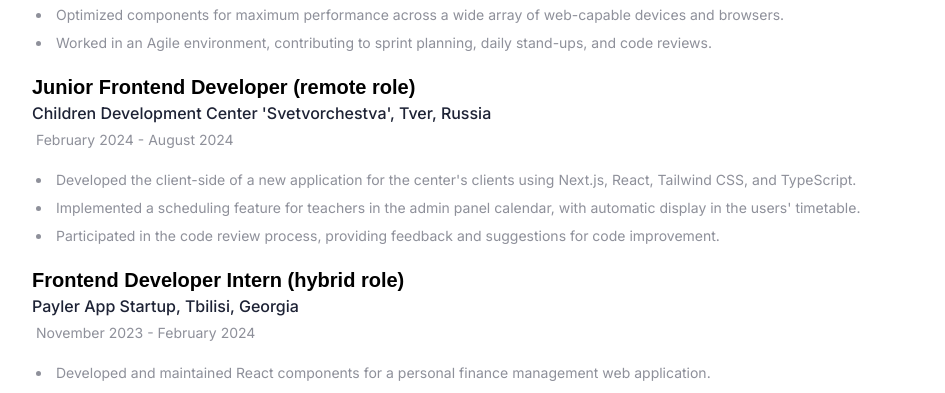
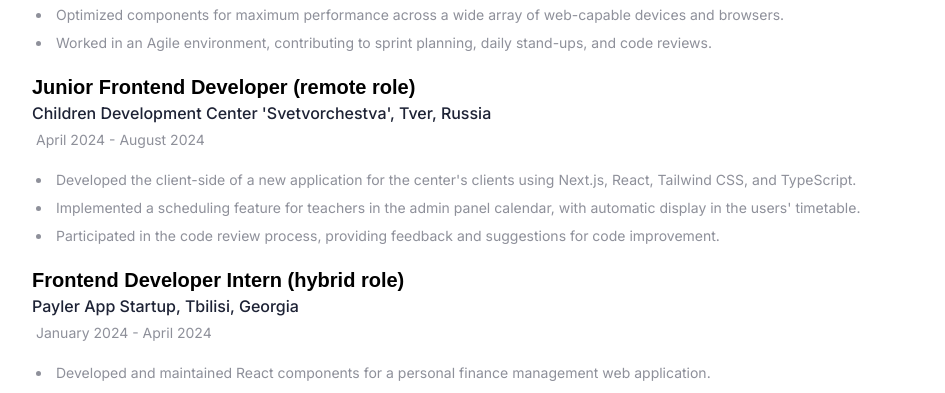
Before and after one commit to VikaLubenets/Portfolio, a Next.js app: page /about in a window 1280 px wide. Shown: the part 920-1313 px from the top of the page, without its empty margins (160-1105 px from the left). Built offline with nearby package versions, Linux system fonts and the light colour scheme.

Commit message:
fix: update terms

```diff
--- a/src/constants/constants.ts
+++ b/src/constants/constants.ts
@@ -91,7 +91,7 @@ export const experiences = [
         company_name: "Children Development Center 'Svetvorchestva', Tver, Russia",
         icon: '/assets/images/logo.svg',
         iconBg: "#accbe1",
-        date: "February 2024 - August 2024",
+        date: "April 2024 - August 2024",
         points: [
             "Developed the client-side of a new application for the center's clients using Next.js, React, Tailwind CSS, and TypeScript.",
             "Implemented a scheduling feature for teachers in the admin panel calendar, with automatic display in the users' timetable.",
@@ -103,7 +103,7 @@ export const experiences = [
         company_name: "Payler App Startup, Tbilisi, Georgia",
         icon: '/assets/images/logo.svg',
         iconBg: "#accbe1",
-        date: "November 2023 - February 2024",
+        date: "January 2024 - April 2024",
         points: [
             "Developed and maintained React components for a personal finance management web application.",
             "Collaborated with cross-functional teams, including designers, product managers, and backend developers, to deliver a high-quality product.",
```
